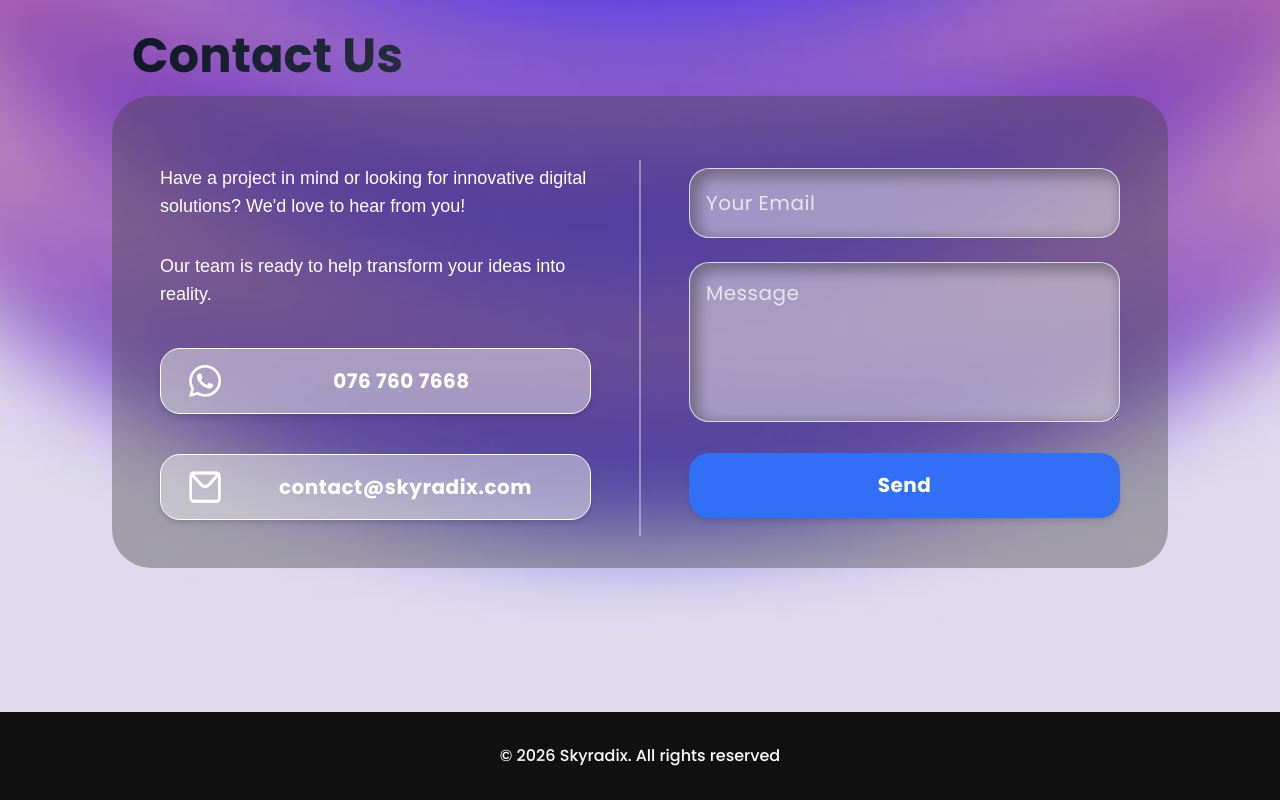
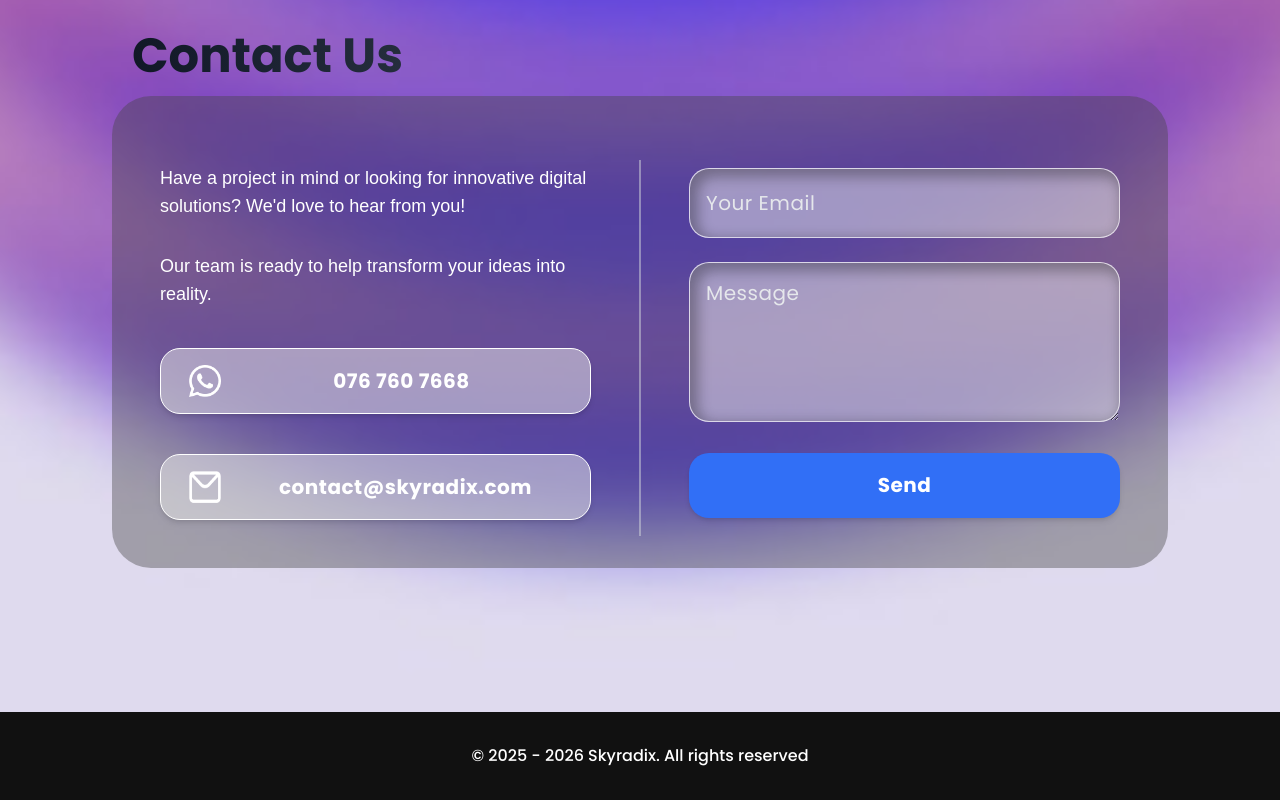
Before and after one commit to ThisulaLewhan/skyradix, a Next.js app: page / in a window 1280 px wide. Shown: the part 3235-4035 px from the top of the page. Built offline with nearby package versions, Linux system fonts and the light colour scheme; a web font is replaced by a local one.

Commit message:
Update footer copyright year range

```diff
--- a/src/components/MiscComponents/Footer.jsx
+++ b/src/components/MiscComponents/Footer.jsx
@@ -5,7 +5,7 @@ const Footer = () => {
       <footer className="bg-[#111111] text-white py-8">
         <div className="max-w-7xl mx-auto px-4 sm:px-6 lg:px-8 text-center">
           <p className={`text-md ${poppins500.className}`}>
-            © {new Date().getFullYear()} Skyradix. All rights reserved
+            © 2025 - {new Date().getFullYear()} Skyradix. All rights reserved
           </p>
         </div>
       </footer>
```
